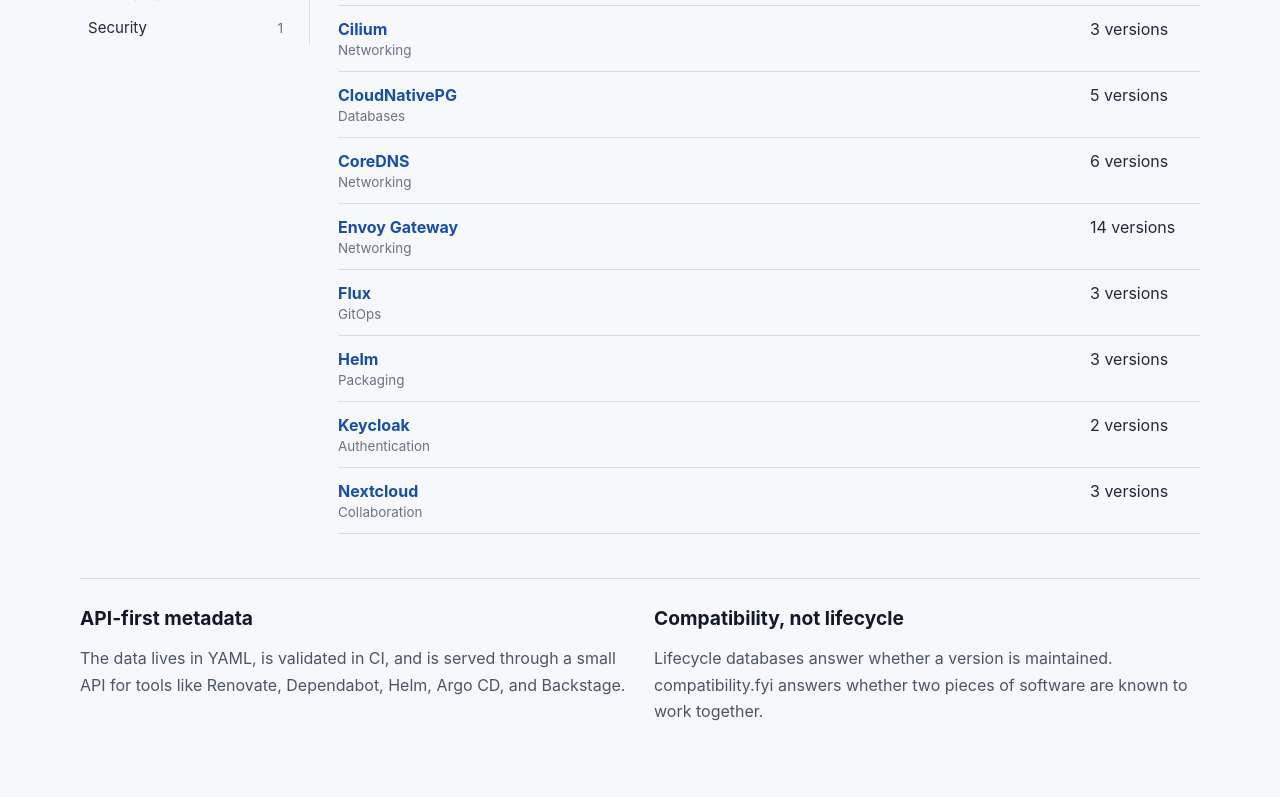
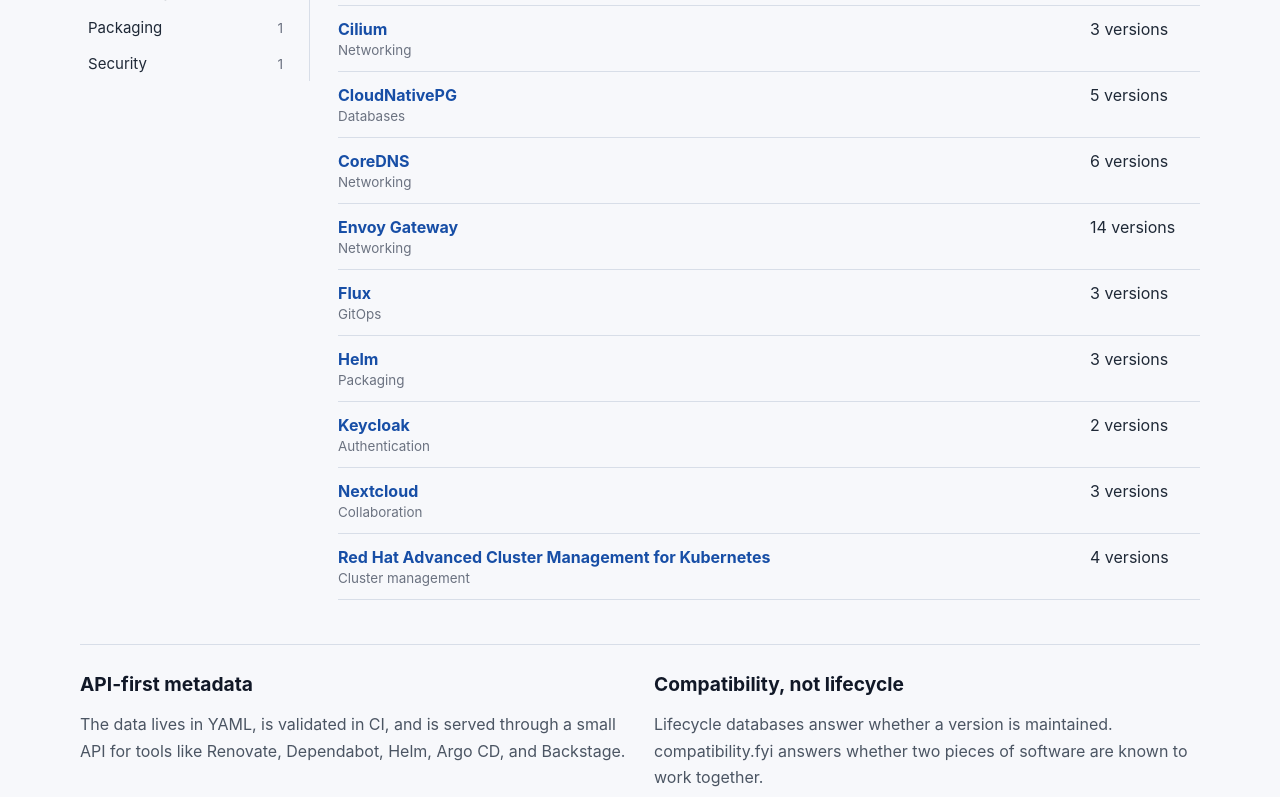
Before and after one commit to compatibility-fyi/compatibility.fyi, a React (Vite) app: page / in a window 1280 px wide. Shown: the part 653-1450 px from the top of the page. Built offline with nearby package versions, Linux system fonts and the light colour scheme.

Commit message:
feat: add red hat acm compatibility

```diff
--- /dev/null
+++ b/data/red-hat-advanced-cluster-management.yaml
@@ -0,0 +1,206 @@
+x-rhacm-216-source: &rhacm_216_source
+  title: Red Hat Advanced Cluster Management for Kubernetes 2.16 Support Matrix
+  url: https://access.redhat.com/articles/7136928
+  accessedAt: '2026-07-08'
+
+x-rhacm-215-source: &rhacm_215_source
+  title: Red Hat Advanced Cluster Management for Kubernetes 2.15 Support Matrix
+  url: https://access.redhat.com/articles/7133095
+  accessedAt: '2026-07-08'
+
+x-rhacm-214-source: &rhacm_214_source
+  title: Red Hat Advanced Cluster Management for Kubernetes 2.14 Support Matrix
+  url: https://access.redhat.com/articles/7120842
+  accessedAt: '2026-07-08'
+
+x-rhacm-213-source: &rhacm_213_source
+  title: Red Hat Advanced Cluster Management for Kubernetes 2.13 Support Matrix
+  url: https://access.redhat.com/articles/7099672
+  accessedAt: '2026-07-08'
+
+x-mce-211-source: &mce_211_source
+  title: The multicluster engine for Kubernetes operator 2.11 Support Matrix
+  url: https://access.redhat.com/articles/7136929
+  accessedAt: '2026-07-08'
+
+x-mce-210-source: &mce_210_source
+  title: The multicluster engine for Kubernetes operator 2.10 Support Matrix
+  url: https://access.redhat.com/articles/7133096
+  accessedAt: '2026-07-08'
+
+x-mce-29-source: &mce_29_source
+  title: The multicluster engine for Kubernetes operator 2.9 Support Matrix
+  url: https://access.redhat.com/articles/7120837
+  accessedAt: '2026-07-08'
+
+x-mce-28-source: &mce_28_source
+  title: The multicluster engine for Kubernetes operator 2.8 Support Matrix
+  url: https://access.redhat.com/articles/7099674
+  accessedAt: '2026-07-08'
+
+projects:
+  red-hat-advanced-cluster-management:
+    name: Red Hat Advanced Cluster Management for Kubernetes
+    category: Cluster management
+    website: https://www.redhat.com/en/technologies/management/advanced-cluster-management
+    description: Red Hat Advanced Cluster Management compatibility for bundled MCE and hosted control planes.
+    dependencyKind:
+      singular: dependency
+      plural: dependencies
+      examples:
+        - MCE
+        - OpenShift hosted cluster
+        - OpenShift management cluster
+    versions:
+      '2.16':
+        dependencies:
+          multicluster-engine:
+            status: compatible
+            ranges:
+              - '2.11'
+            relationship: bundled
+            confidence: high
+            notes:
+              - RHACM 2.16 is released with MCE 2.11 for cluster management.
+            sources:
+              - *rhacm_216_source
+              - *mce_211_source
+            lastVerified: '2026-07-08'
+          openshift-management-cluster:
+            status: compatible
+            ranges:
+              - '>=4.19 <4.22'
+            relationship: hub runtime
+            confidence: high
+            notes:
+              - MCE 2.11 lists OpenShift 4.19, 4.20, and 4.21 as supported hub cluster versions.
+            sources:
+              - *mce_211_source
+              - *rhacm_216_source
+            lastVerified: '2026-07-08'
+          openshift-hosted-cluster:
+            status: compatible
+            ranges:
+              - '>=4.19 <4.22'
+            relationship: hosted control planes
+            confidence: high
+            notes:
+              - Hosted control planes support for RHACM 2.16 follows MCE 2.11 and its bundled HyperShift Operator.
+            sources:
+              - *mce_211_source
+              - *rhacm_216_source
+            lastVerified: '2026-07-08'
+      '2.15':
+        dependencies:
+          multicluster-engine:
+            status: compatible
+            ranges:
+              - '2.10'
+            relationship: bundled
+            confidence: high
+            notes:
+              - RHACM 2.15 is released with MCE 2.10 for cluster management.
+            sources:
+              - *rhacm_215_source
+              - *mce_210_source
+            lastVerified: '2026-07-08'
+          openshift-management-cluster:
+            status: compatible
+            ranges:
+              - '>=4.18 <4.22'
+            relationship: hub runtime
+            confidence: high
+            notes:
+              - MCE 2.10 lists OpenShift 4.18, 4.19, 4.20, and 4.21 as supported hub cluster versions.
+            sources:
+              - *mce_210_source
+              - *rhacm_215_source
+            lastVerified: '2026-07-08'
+          openshift-hosted-cluster:
+            status: compatible
+            ranges:
+              - '>=4.18 <4.21'
+            relationship: hosted control planes
+            confidence: high
+            notes:
+              - Hosted control planes support for RHACM 2.15 follows MCE 2.10 and its bundled HyperShift Operator.
+            sources:
+              - *mce_210_source
+              - *rhacm_215_source
+            lastVerified: '2026-07-08'
+      '2.14':
+        dependencies:
+          multicluster-engine:
+            status: compatible
+            ranges:
+              - '2.9'
+            relationship: bundled
+            confidence: high
+            notes:
+              - RHACM 2.14 is released with MCE 2.9 for cluster management.
+            sources:
+              - *rhacm_214_source
+              - *mce_29_source
+            lastVerified: '2026-07-08'
+          openshift-management-cluster:
+            status: compatible
+            ranges:
+              - '>=4.17 <4.20'
+            relationship: hub runtime
+            confidence: high
+            notes:
+              - MCE 2.9 lists OpenShift 4.17, 4.18, and 4.19 as supported hub cluster versions.
+            sources:
+              - *mce_29_source
+              - *rhacm_214_source
+            lastVerified: '2026-07-08'
+          openshift-hosted-cluster:
+            status: compatible
+            ranges:
+              - '>=4.17 <4.20'
+            relationship: hosted control planes
+            confidence: high
+            notes:
+              - Hosted control planes support for RHACM 2.14 follows MCE 2.9 and its bundled HyperShift Operator.
+            sources:
+              - *mce_29_source
+              - *rhacm_214_source
+            lastVerified: '2026-07-08'
+      '2.13':
+        dependencies:
+          multicluster-engine:
+            status: compatible
+            ranges:
+              - '2.8'
+            relationship: bundled
+            confidence: high
+            notes:
+              - RHACM 2.13 is released with MCE 2.8 for cluster management.
+            sources:
+              - *rhacm_213_source
+              - *mce_28_source
+            lastVerified: '2026-07-08'
+          openshift-management-cluster:
+            status: compatible
+            ranges:
+              - '>=4.16 <4.20'
+            relationship: hub runtime
+            confidence: high
+            notes:
+              - MCE 2.8 lists OpenShift 4.16, 4.17, 4.18, and 4.19 as supported hub cluster versions.
+            sources:
+              - *mce_28_source
+              - *rhacm_213_source
+            lastVerified: '2026-07-08'
+          openshift-hosted-cluster:
+            status: compatible
+            ranges:
+              - '>=4.16 <4.19'
+            relationship: hosted control planes
+            confidence: high
+            notes:
+              - Hosted control planes support for RHACM 2.13 follows MCE 2.8 and its bundled HyperShift Operator.
+            sources:
+              - *mce_28_source
+              - *rhacm_213_source
+            lastVerified: '2026-07-08'
--- a/src/app/pages/ProjectPage.tsx
+++ b/src/app/pages/ProjectPage.tsx
@@ -389,12 +389,14 @@
     kubernetes: 'Kubernetes',
     ldap: 'LDAP',
     mariadb: 'MariaDB',
+    mce: 'MCE',
     mssql: 'Microsoft SQL Server',
     mysql: 'MySQL',
     oidc: 'OIDC',
     openshift: 'OpenShift',
     php: 'PHP',
     postgresql: 'PostgreSQL',
+    rhacm: 'RHACM',
     sql: 'SQL',
     tls: 'TLS',
   };
```
